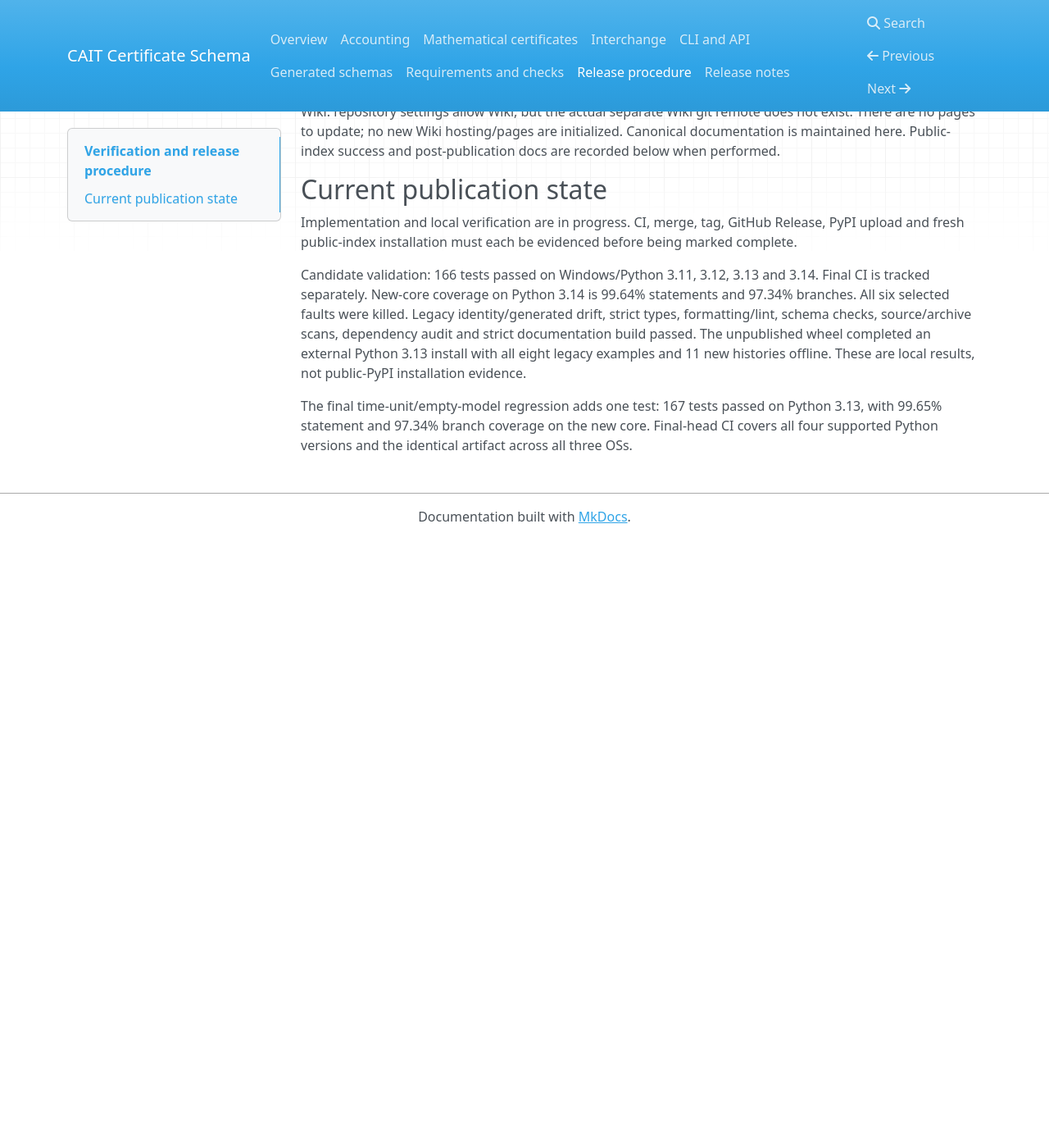
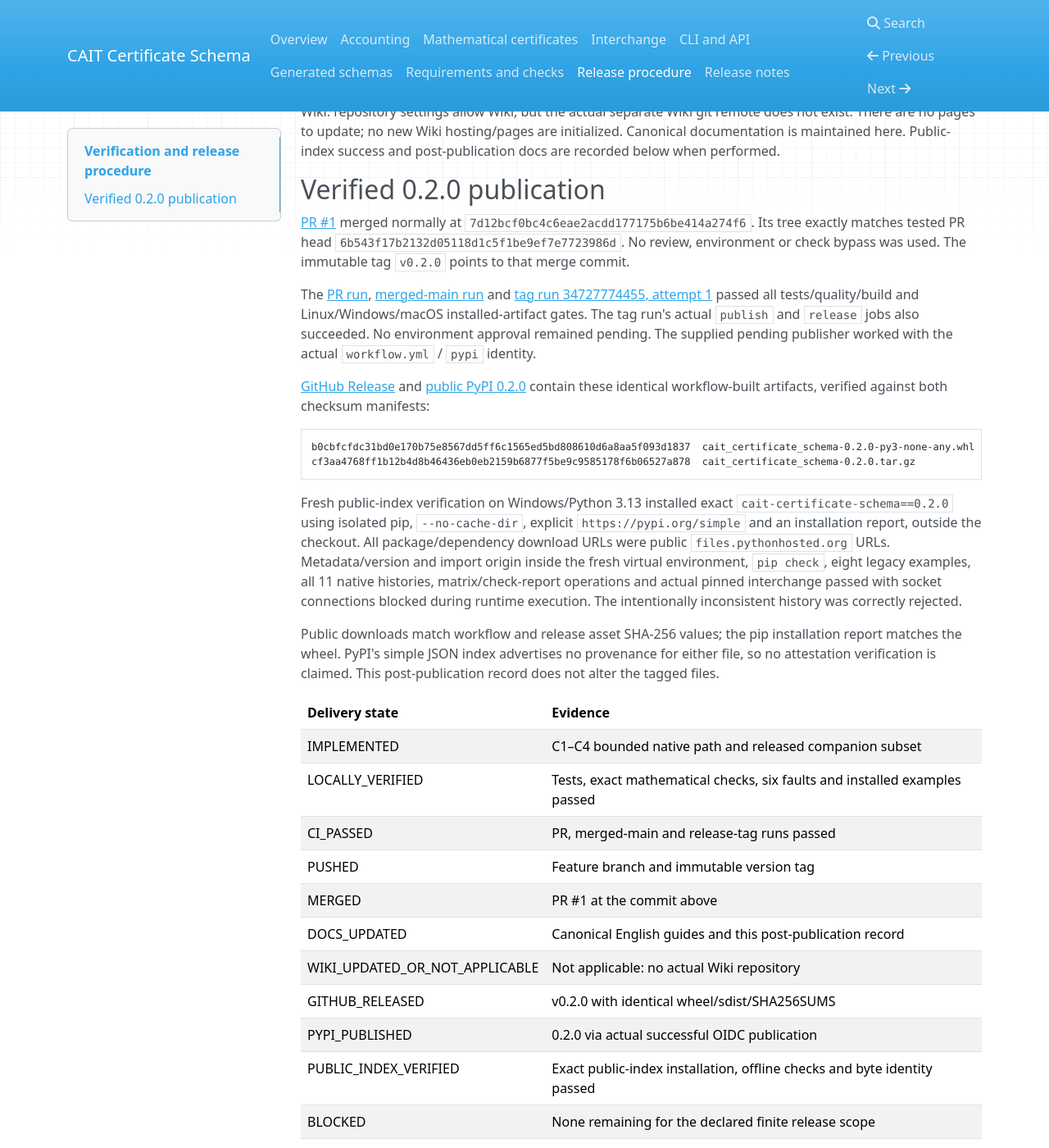
Before and after one commit to kadubon/cait-certificate-schema, an MkDocs documentation site: the page built from docs/release.md, in a window 1280 px wide and 1400 px high, scrolled down 832 px. Shown: the whole window at 82% size. Built offline with MkDocs 1.6.1, drawn with Linux system fonts in a browser that asks for light colours; nearby versions of some CDN libraries; before the commit the page ends 1490 px from its top, so only the background shows below that.

Commit message:
Record verified CAIT 0.2.0 public-index delivery

````diff
--- a/docs/release.md
+++ b/docs/release.md
@@ -41,10 +41,54 @@ Wiki: repository settings allow Wiki, but the actual separate Wiki git remote do
 There are no pages to update; no new Wiki hosting/pages are initialized. Canonical documentation
 is maintained here. Public-index success and post-publication docs are recorded below when performed.
 
-## Current publication state
+## Verified 0.2.0 publication
 
-Implementation and local verification are in progress. CI, merge, tag, GitHub Release, PyPI upload
-and fresh public-index installation must each be evidenced before being marked complete.
+[PR #1](https://github.com/kadubon/cait-certificate-schema/pull/1) merged normally at
+`7d12bcf0bc4c6eae2acdd177175b6be414a274f6`. Its tree exactly matches tested PR head
+`6b543f17b2132d05118d1c5f1be9ef7e7723986d`. No review, environment or check bypass was used.
+The immutable tag `v0.2.0` points to that merge commit.
+
+The [PR run](https://github.com/kadubon/cait-certificate-schema/actions/runs/34727609127),
+[merged-main run](https://github.com/kadubon/cait-certificate-schema/actions/runs/34727688387)
+and [tag run 34727774455, attempt 1](https://github.com/kadubon/cait-certificate-schema/actions/runs/34727774455)
+passed all tests/quality/build and Linux/Windows/macOS installed-artifact gates. The tag run's
+actual `publish` and `release` jobs also succeeded. No environment approval remained pending.
+The supplied pending publisher worked with the actual `workflow.yml` / `pypi` identity.
+
+[GitHub Release](https://github.com/kadubon/cait-certificate-schema/releases/tag/v0.2.0)
+and [public PyPI 0.2.0](https://pypi.org/project/cait-certificate-schema/0.2.0/) contain these
+identical workflow-built artifacts, verified against both checksum manifests:
+
+```text
+b0cbfcfdc31bd0e170b75e8567dd5ff6c1565ed5bd808610d6a8aa5f093d1837  cait_certificate_schema-0.2.0-py3-none-any.whl
+cf3aa4768ff1b12b4d8b46436eb0eb2159b6877f5be9c9585178f6b06527a878  cait_certificate_schema-0.2.0.tar.gz
+```
+
+Fresh public-index verification on Windows/Python 3.13 installed exact
+`cait-certificate-schema==0.2.0` using isolated pip, `--no-cache-dir`, explicit
+`https://pypi.org/simple` and an installation report, outside the checkout. All package/dependency
+download URLs were public `files.pythonhosted.org` URLs. Metadata/version and import origin
+inside the fresh virtual environment, `pip check`, eight legacy examples, all 11 native histories,
+matrix/check-report operations and actual pinned interchange passed with socket connections blocked
+during runtime execution. The intentionally inconsistent history was correctly rejected.
+
+Public downloads match workflow and release asset SHA-256 values; the pip installation report
+matches the wheel. PyPI's simple JSON index advertises no provenance for either file, so no
+attestation verification is claimed. This post-publication record does not alter the tagged files.
+
+| Delivery state | Evidence |
+| --- | --- |
+| IMPLEMENTED | C1–C4 bounded native path and released companion subset |
+| LOCALLY_VERIFIED | Tests, exact mathematical checks, six faults and installed examples passed |
+| CI_PASSED | PR, merged-main and release-tag runs passed |
+| PUSHED | Feature branch and immutable version tag |
+| MERGED | PR #1 at the commit above |
+| DOCS_UPDATED | Canonical English guides and this post-publication record |
+| WIKI_UPDATED_OR_NOT_APPLICABLE | Not applicable: no actual Wiki repository |
+| GITHUB_RELEASED | v0.2.0 with identical wheel/sdist/SHA256SUMS |
+| PYPI_PUBLISHED | 0.2.0 via actual successful OIDC publication |
+| PUBLIC_INDEX_VERIFIED | Exact public-index installation, offline checks and byte identity passed |
+| BLOCKED | None remaining for the declared finite release scope |
 
 Candidate validation: 166 tests passed on Windows/Python 3.11, 3.12, 3.13 and 3.14.
 Final CI is tracked separately. New-core coverage on Python 3.14 is 99.64% statements
````
Also changed, not shown: docs/release_notes.md (+22 -1 lines), docs/requirements.md (+1 -1 lines).
